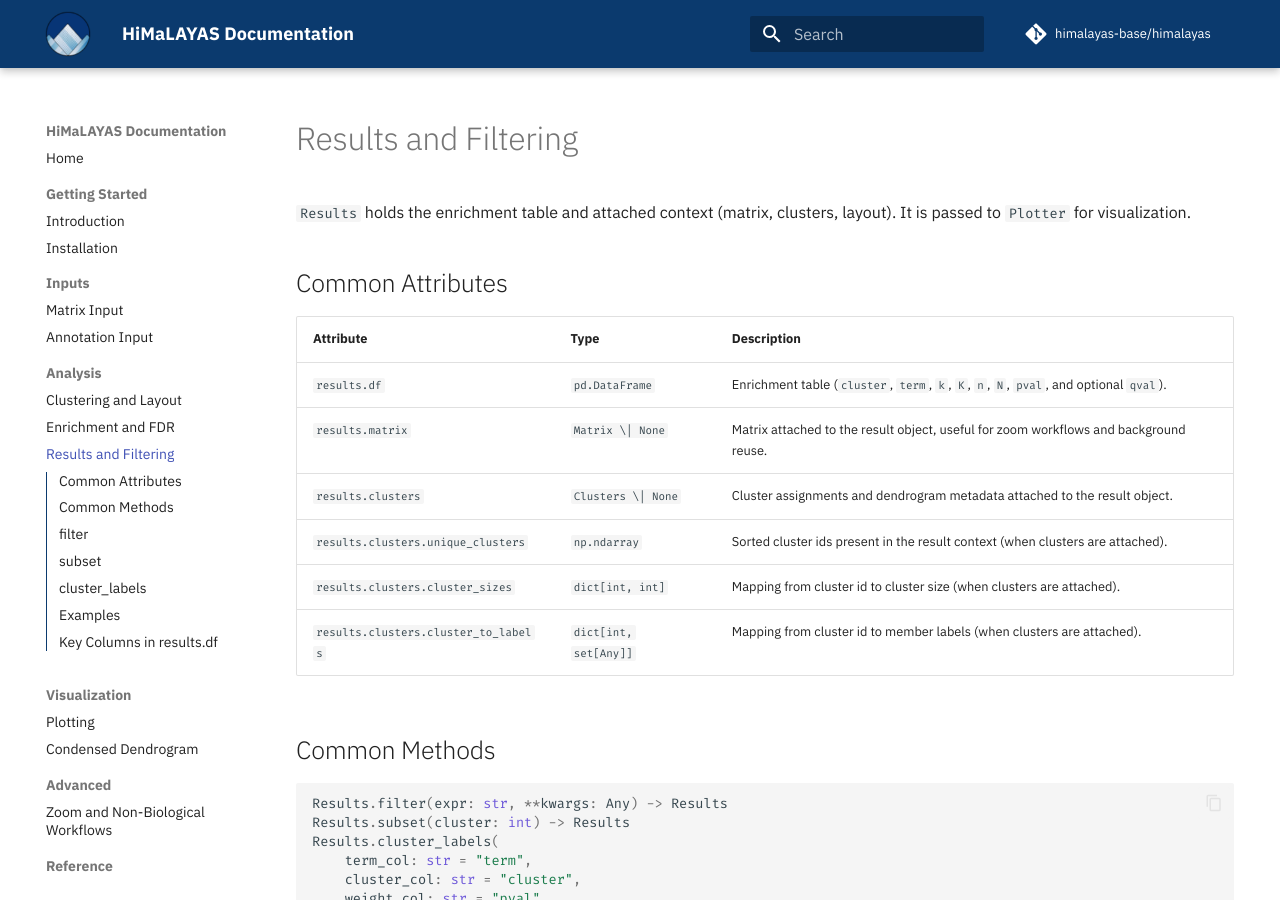
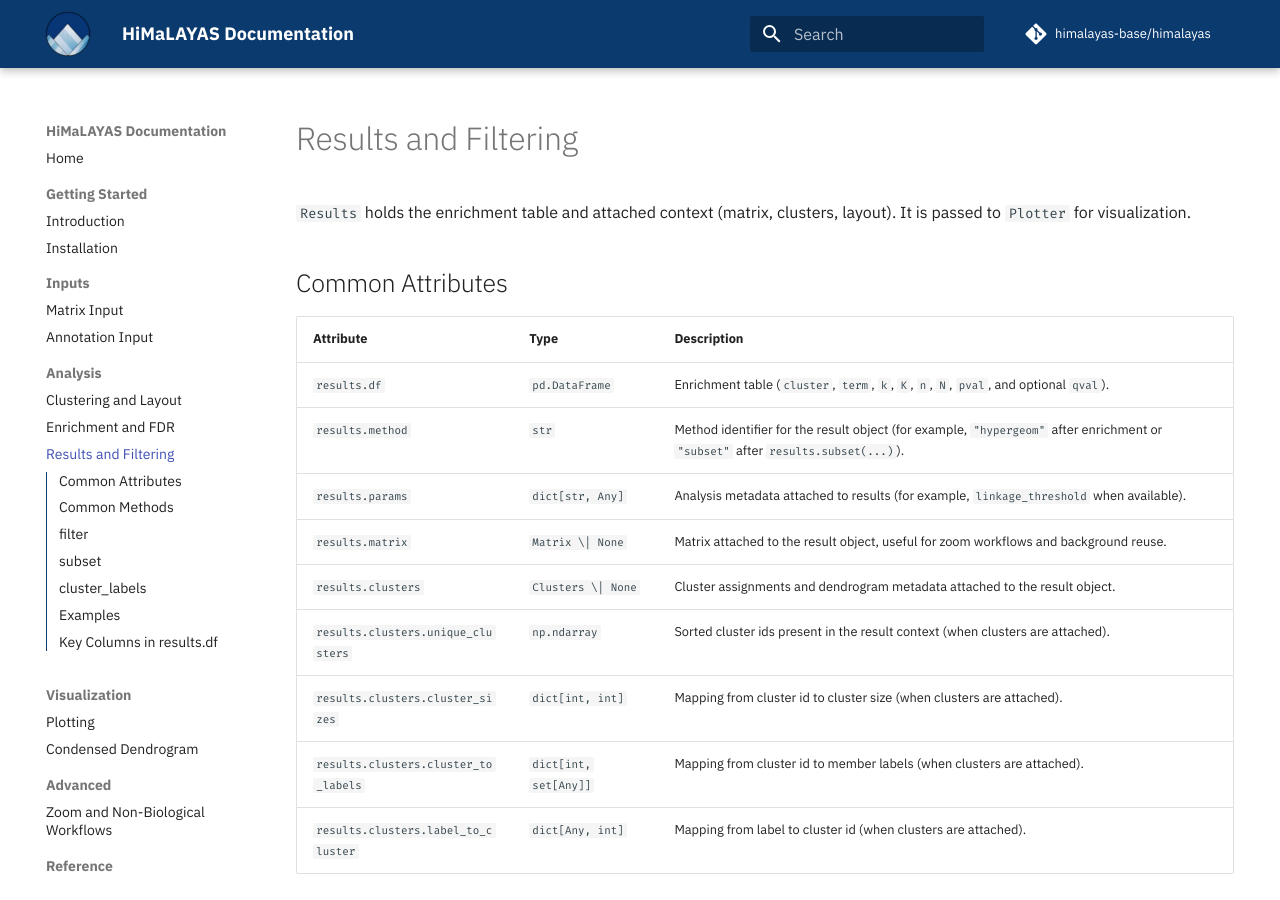
Before and after one commit to himalayas-base/himalayas-docs, an MkDocs documentation site: the page built from docs/6_results.md, in a window 1280 px wide and 900 px high. Built offline with MkDocs 1.6.1 and Material for MkDocs 9.7.7, drawn with Linux system fonts in a browser that asks for light colours; comment, search, counter and statistics services are not loaded; some of the changed text lies outside the part shown.

````diff
--- a/docs/6_results.md
+++ b/docs/6_results.md
@@ -7,11 +7,14 @@
 | Attribute | Type | Description |
 | --- | --- | --- |
 | `results.df` | `pd.DataFrame` | Enrichment table (`cluster`, `term`, `k`, `K`, `n`, `N`, `pval`, and optional `qval`). |
+| `results.method` | `str` | Method identifier for the result object (for example, `"hypergeom"` after enrichment or `"subset"` after `results.subset(...)`). |
+| `results.params` | `dict[str, Any]` | Analysis metadata attached to results (for example, `linkage_threshold` when available). |
 | `results.matrix` | `Matrix \| None` | Matrix attached to the result object, useful for zoom workflows and background reuse. |
 | `results.clusters` | `Clusters \| None` | Cluster assignments and dendrogram metadata attached to the result object. |
 | `results.clusters.unique_clusters` | `np.ndarray` | Sorted cluster ids present in the result context (when clusters are attached). |
 | `results.clusters.cluster_sizes` | `dict[int, int]` | Mapping from cluster id to cluster size (when clusters are attached). |
 | `results.clusters.cluster_to_labels` | `dict[int, set[Any]]` | Mapping from cluster id to member labels (when clusters are attached). |
+| `results.clusters.label_to_cluster` | `dict[Any, int]` | Mapping from label to cluster id (when clusters are attached). |
 
 ## Common Methods
 
@@ -104,6 +107,8 @@ Inspect cluster membership and sizes:
 display(results.clusters.cluster_sizes)
 example_cluster = int(sorted(results.clusters.cluster_sizes)[0])
 display(sorted(results.clusters.cluster_to_labels[example_cluster])[:10])
+example_label = sorted(results.matrix.labels)[0]
+display(results.clusters.label_to_cluster[example_label])
 ```
 
 ## Key Columns in `results.df`
````
Also changed, not shown: docs/4_clustering.md (+6 -0 lines).
